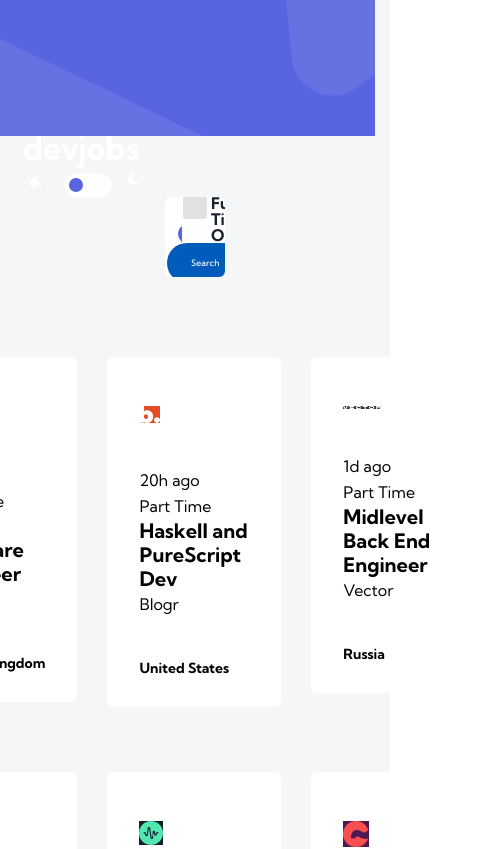
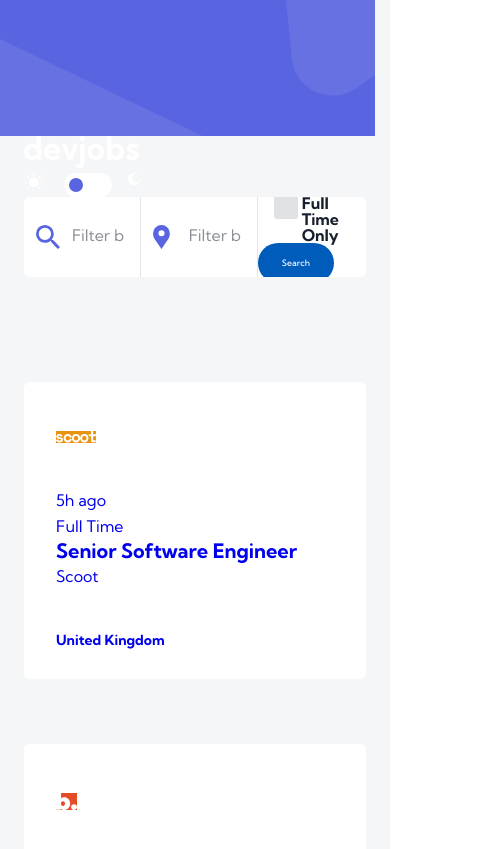
Before and after one commit to FerdinandoGeografo/devjobs-web-app, an Angular app: page /jobs in a window 390 px wide. Shown: the top 849 px of the page, 485 px wide, since content can reach past the window. Built offline with nearby package versions, Linux system fonts and the light colour scheme.

Commit message:
fix: refactoring and responsiveness on jobs feature

```diff
--- a/src/app/jobs/data-access/jobs-store.ts
+++ b/src/app/jobs/data-access/jobs-store.ts
@@ -1,35 +1,38 @@
-import { HttpClient } from '@angular/common/http';
-import { computed, effect, inject, Injectable, signal } from '@angular/core';
+import { HttpClient, httpResource } from '@angular/common/http';
+import { computed, effect, inject, Service, signal } from '@angular/core';
 import { Job } from '../../shared/models/job';
 import { Subject, switchMap, tap } from 'rxjs';
 import { takeUntilDestroyed } from '@angular/core/rxjs-interop';
 
-@Injectable({
-  providedIn: 'root',
-})
+@Service()
 export class JobsStore {
   private http = inject(HttpClient);
 
   private state = signal<JobsState>(initialState);
+  private jobsResource = httpResource<Job[]>(() => 'data/data.json', { defaultValue: [] });
 
-  loading = computed(() => this.state().loading);
-  jobs = computed(() => this.state().jobs);
+  readonly loading = this.jobsResource.isLoading;
+  readonly jobs = this.jobsResource.asReadonly().value;
   filter = computed(() => this.state().filter);
 
   filteredJobs = computed(() =>
     this.jobs().filter((j) => {
       const { query, location, fullTimeOnly } = this.filter();
-      const jobContent = j.position
-        .concat(j.company)
-        .concat(j.description)
-        .concat(j.requirements.content)
-        .concat(j.requirements.items.join(' '));
+      const {
+        position,
+        company,
+        contract,
+        description,
+        requirements: { content, items },
+      } = j;
+      const jobContent = `${position}${company}${description}${content}${items.join(' ')}`;
+
       return (
         (!query || jobContent.toLowerCase().includes(query.toLowerCase())) &&
         (!location || j.location.toLowerCase().includes(location.toLowerCase())) &&
-        (!fullTimeOnly || j.contract === 'Full Time')
+        (!fullTimeOnly || contract === 'Full Time')
       );
-    })
+    }),
   );
 
   private loadJobs = new Subject<void>();
@@ -44,8 +47,8 @@ export class JobsStore {
         switchMap(() =>
           this.http
             .get<Job[]>('data/data.json')
-            .pipe(tap((jobs) => this.state.update((s) => ({ ...s, loading: false, jobs }))))
-        )
+            .pipe(tap((jobs) => this.state.update((s) => ({ ...s, loading: false, jobs })))),
+        ),
       )
       .subscribe();
 
@@ -58,8 +61,6 @@ export class JobsStore {
 }
 
 interface JobsState {
-  loading: boolean;
-  jobs: Job[];
   filter: IJobsFilters;
 }
 
@@ -70,8 +71,6 @@ export interface IJobsFilters {
 }
 
 const initialState: JobsState = {
-  loading: false,
-  jobs: [],
   filter: {
     query: '',
     location: '',
--- a/src/app/jobs/jobs.ts
+++ b/src/app/jobs/jobs.ts
@@ -1,33 +1,71 @@
-import { Component, inject, ChangeDetectionStrategy } from '@angular/core';
+import { Component, inject, input, effect, booleanAttribute } from '@angular/core';
 import { JobsFilters } from './ui/jobs-filters';
 import { JobsList } from './ui/jobs-list';
-import { JobsStore } from './data-access/jobs-store';
+import { IJobsFilters, JobsStore } from './data-access/jobs-store';
+import { Router } from '@angular/router';
 
 @Component({
   selector: 'app-jobs',
   imports: [JobsFilters, JobsList],
-  changeDetection: ChangeDetectionStrategy.Eager,
   template: `
-    <section class="jobs">
+    <section class="jobs container container--lg">
       <app-jobs-filters
         [filter]="jobsStore.filter()"
-        (searchClicked)="jobsStore.setFilter($event)"
+        (searchClicked)="
+          this.router.navigate(['/jobs'], {
+            queryParams: {
+              query: $event.query,
+              location: $event.location,
+              fullTimeOnly: $event.fullTimeOnly,
+            },
+          })
+        "
       />
 
       <app-jobs-list [jobs]="jobsStore.filteredJobs()" />
     </section>
   `,
   styles: `
+    @use '../../../public/scss/_media.scss' as *;
+
     :host {
       .jobs {
         display: flex;
         flex-direction: column;
-        gap: 8rem;
-        padding: 0 16.5rem 6.4rem;
+        gap: 10.5rem;
+        padding-bottom: 6.4rem;
+
+        @include respond(tablet) {
+          gap: 7rem;
+          padding-bottom: 2rem;
+        }
+
+        @include respond(phone) {
+          gap: 5.7rem;
+        }
       }
     }
   `,
 })
 export class Jobs {
-  protected jobsStore = inject(JobsStore);
+  protected readonly router = inject(Router);
+  protected readonly jobsStore = inject(JobsStore);
+
+  readonly query = input<string>();
+  readonly location = input<string>();
+  readonly fullTimeOnly = input(false, {
+    transform: booleanAttribute,
+  });
+
+  constructor() {
+    effect(() => {
+      const filter: IJobsFilters = {
+        query: this.query() ?? '',
+        location: this.location() ?? '',
+        fullTimeOnly: this.fullTimeOnly(),
+      };
+
+      this.jobsStore.setFilter(filter);
+    });
+  }
 }
--- a/src/app/jobs/ui/jobs-list-item.ts
+++ b/src/app/jobs/ui/jobs-list-item.ts
@@ -1,14 +1,18 @@
-import { Component, input, ChangeDetectionStrategy } from '@angular/core';
+import { Component, input } from '@angular/core';
 import { Job } from '../../shared/models/job';
 import { RouterLink } from '@angular/router';
 
 @Component({
   selector: 'app-jobs-list-item',
   imports: [RouterLink],
-  changeDetection: ChangeDetectionStrategy.Eager,
   template: `
+    <a
+      class="job"
+      [routerLink]="[job().id]"
+      [attr.aria-label]="job().position + ', ' + job().company"
+    >
       <div class="job__logo" [style.background]="job().logoBackground">
-      <img [src]="job().logo" alt="{{ job().company }}'s company logo" />
+        <img [src]="job().logo" alt="" />
       </div>
       <div>
         <div class="job__data">
@@ -16,15 +20,21 @@ import { RouterLink } from '@angular/router';
           <div aria-hidden="true"></div>
           <p class="text">{{ job().contract }}</p>
         </div>
-      <h2 [routerLink]="[job().id]" class="job__position heading heading--md">
+        <h2 class="heading heading--md job__position">
           {{ job().position }}
         </h2>
         <p class="job__company text">{{ job().company }}</p>
       </div>
       <p class="job__location heading heading--sm">{{ job().location }}</p>
+    </a>
   `,
   styles: `
+    @use '../../../../public/scss/_media.scss' as *;
+
     :host {
+      display: contents;
+
+      .job {
         padding: 4.9rem 3.2rem 3.2rem;
         border-radius: 6px;
         background-color: light-dark(var(--neutral-0), var(--primary-700));
@@ -33,9 +43,27 @@ import { RouterLink } from '@angular/router';
         align-items: start;
         gap: 4.4rem;
         position: relative;
-      transition: background-color 0.35s ease-in-out;
+        text-decoration: none;
+        outline: 0 none;
+        transition:
+          background-color 0.35s ease-in-out,
+          box-shadow 0.35s ease-in-out;
 
-      .job {
+        @include respond(tablet) {
+          padding-right: 2.1rem;
+        }
+
+        @include respond(phone) {
+          padding-right: 9px;
+        }
+
+        &:hover,
+        &:focus {
+          .job__position {
+            color: light-dark(var(--neutral-300), var(--neutral-600));
+          }
+        }
+
         &__logo {
           position: absolute;
           top: 0;
@@ -70,10 +98,9 @@ import { RouterLink } from '@angular/router';
         }
 
         &__position {
-          line-height: 1;
+          transition: color 0.35s ease-in-out;
           color: light-dark(var(--primary-700), var(--neutral-0));
           margin: 1.3rem 0 1.7rem;
-          transition: color 0.35s ease-in-out;
         }
 
         &__company {
--- a/src/app/jobs/ui/jobs-list.ts
+++ b/src/app/jobs/ui/jobs-list.ts
@@ -1,11 +1,11 @@
-import { Component, input, ChangeDetectionStrategy } from '@angular/core';
+import { Component, input } from '@angular/core';
 import { Job } from '../../shared/models/job';
 import { JobsListItem } from './jobs-list-item';
+import { MatAnchor } from '@angular/material/button';
 
 @Component({
   selector: 'app-jobs-list',
-  imports: [JobsListItem],
-  changeDetection: ChangeDetectionStrategy.Eager,
+  imports: [JobsListItem, MatAnchor],
   template: `
     <ul class="jobs">
       @for (job of jobs(); track job.id) {
@@ -14,15 +14,40 @@ import { JobsListItem } from './jobs-list-item';
         </li>
       }
     </ul>
+
+    <button class="btn btn--primary" matButton="filled">Load More</button>
   `,
   styles: `
+    @use '../../../../public/scss/_media.scss' as *;
+
     :host {
+      display: flex;
+      flex-direction: column;
+      gap: 5.6rem;
+
       .jobs {
         display: grid;
-        grid-template-columns: repeat(3, 1fr);
-        place-content: center;
+        grid-template-columns: repeat(auto-fit, minmax(30rem, 1fr));
         column-gap: 3rem;
         row-gap: 6.5rem;
+      }
+
+      .btn {
+        align-self: center;
+      }
+
+      @include respond(tablet) {
+        .jobs {
+          column-gap: 1.1rem;
+        }
+      }
+
+      @include respond(phone) {
+        gap: 3.2rem;
+
+        .jobs {
+          row-gap: 4.9rem;
+        }
       }
     }
   `,
```
Lines whose indentation alone changed are shown as unchanged.
